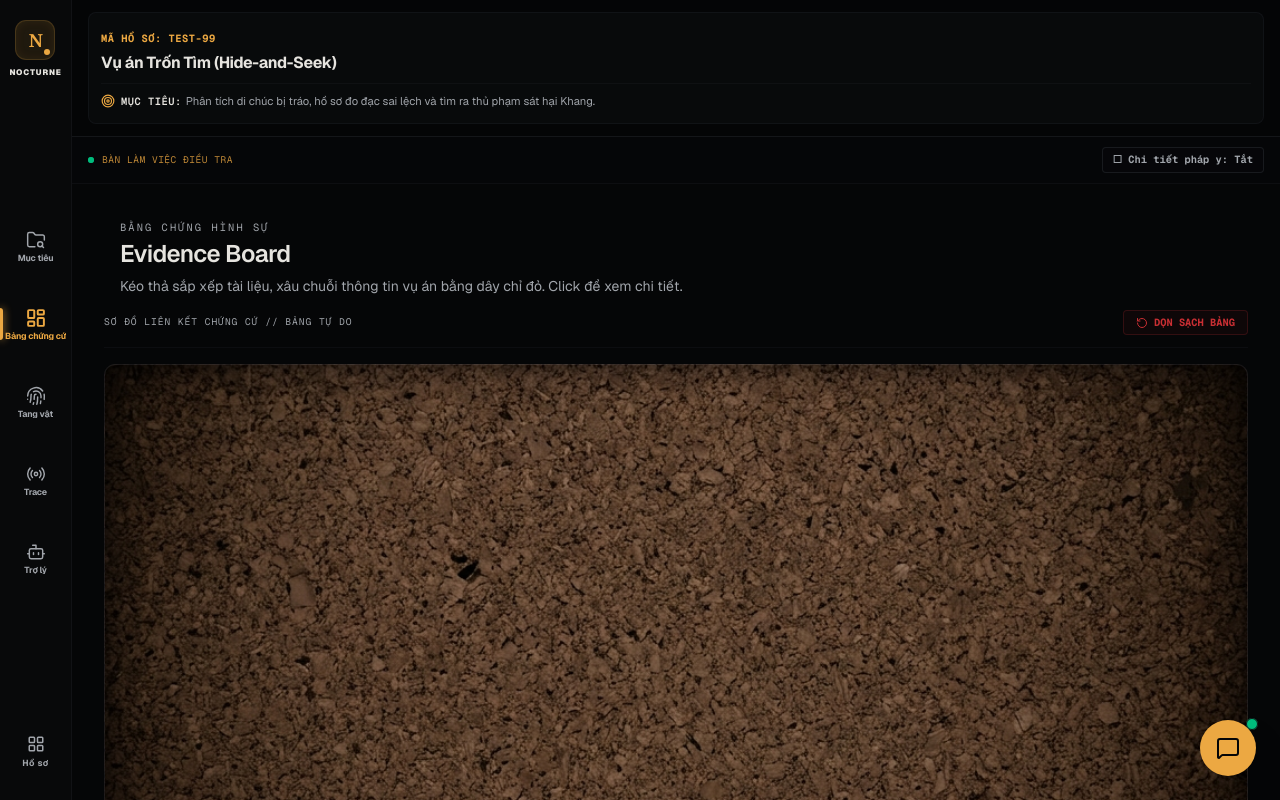
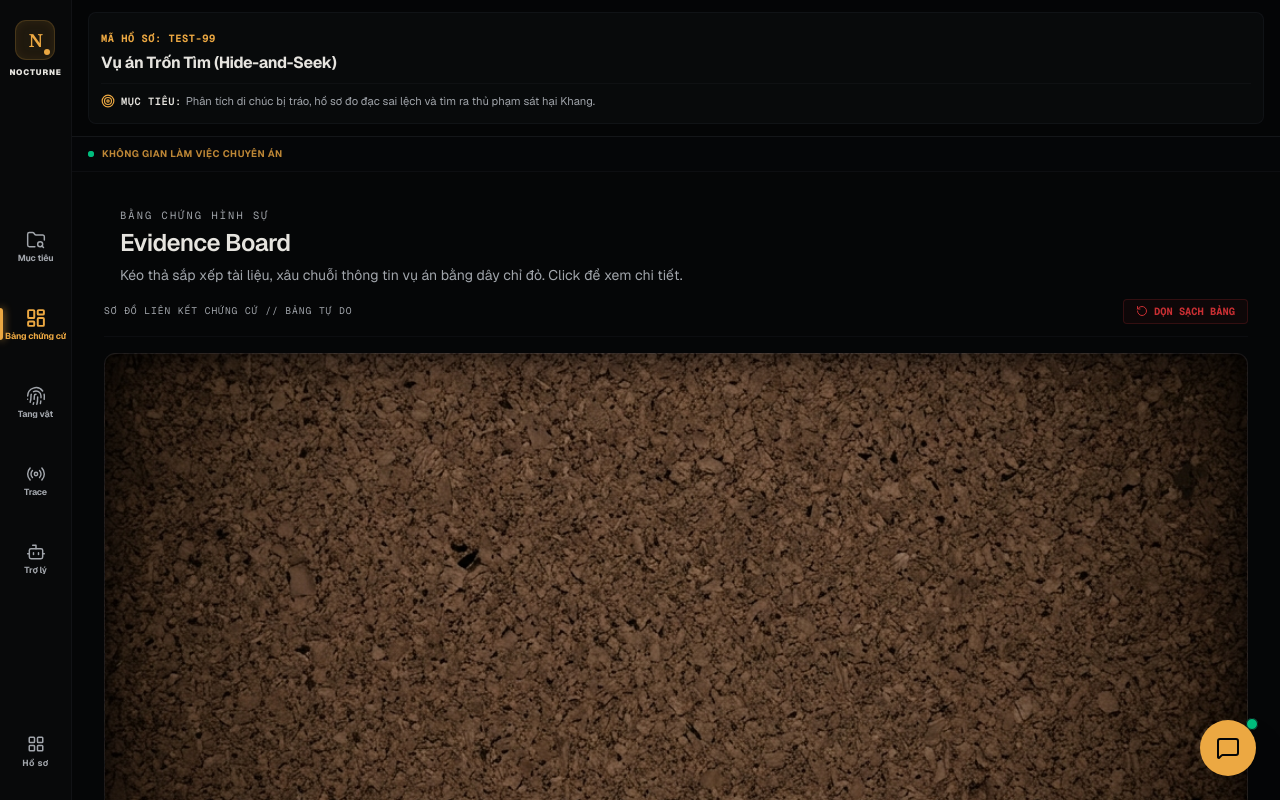
Before and after one commit to dewey97/dect_project, a Next.js app: page /board in a window 1280 px wide. Built offline with nearby package versions, Linux system fonts and the light colour scheme.

Commit message:
feat: completely remove tech details toggle and keep cyber/technical details hidden

```diff
--- a/components/investigation/responsive-layout.tsx
+++ b/components/investigation/responsive-layout.tsx
@@ -46,7 +46,7 @@ export function ResponsiveLayout({
       )}>
 
         {/* COLUMN 0: Left Navigation Sidebar (Desktop only) - Stretches from top to bottom */}
-        {pathname !== '/dashboard' && <LeftActivityBar />}
+        <LeftActivityBar />
 
         {/* Right side content pane wrapping header, toolbar and workspace */}
         <div className="flex-1 flex flex-col h-full overflow-hidden relative">
@@ -54,31 +54,17 @@ export function ResponsiveLayout({
           {pathname !== '/dashboard' && <SystemHeader />}
 
           {/* WORKSPACE TOOLBAR (Only shown on Desktop) */}
-          <div className="hidden lg:flex items-center justify-between border-b border-border/40 py-2.5 px-4 bg-card/10 text-[0.65rem] font-mono select-none z-20">
+          <div className="hidden lg:flex items-center justify-between border-b border-border/40 py-2.5 px-4 bg-card/10 text-[0.65rem] font-sans select-none z-20">
             {/* Left Side: Case Status */}
-            <div className="flex items-center gap-2 text-primary/80 font-mono text-[0.6rem] tracking-wider">
+            <div className="flex items-center gap-2 text-primary/80 text-[0.6rem] tracking-wider font-bold">
               <span className="relative flex size-1.5">
                 <span className="absolute inline-flex h-full w-full animate-ping rounded-full bg-emerald-500 opacity-75"></span>
                 <span className="relative inline-flex rounded-full size-1.5 bg-emerald-500"></span>
               </span>
-              <span>BÀN LÀM VIỆC ĐIỀU TRA</span>
-            </div>
-
-            {/* Right Side: Tech Details Toggle */}
-            <div className="flex items-center gap-4">
-              <button
-                onClick={() => setShowTechDetails(!showTechDetails)}
-                className={cn(
-                  "flex items-center gap-1.5 border rounded px-2.5 py-1 transition-colors cursor-pointer font-bold",
-                  showTechDetails
-                    ? "border-emerald-500/30 bg-emerald-500/5 text-emerald-500"
-                    : "border-border bg-muted/10 text-muted-foreground"
-                )}
-              >
-                {showTechDetails ? '☑ Chi tiết pháp y: Bật' : '☐ Chi tiết pháp y: Tắt'}
-              </button>
+              <span>KHÔNG GIAN LÀM VIỆC CHUYÊN ÁN</span>
             </div>
           </div>
+
 
           {/* MAIN DYNAMIC PAGE WORKSPACE */}
           <div className="relative z-10 flex-1 flex flex-col overflow-hidden">
@@ -154,11 +140,9 @@ export function ResponsiveLayout({
           )}
 
           {/* BOTTOM NAVIGATION BAR (Hidden on Desktop) */}
-          {pathname !== '/dashboard' && (
-            <div className="mt-auto lg:hidden">
-              <BottomNav />
-            </div>
-          )}
+          <div className="mt-auto lg:hidden">
+            <BottomNav />
+          </div>
 
         </div>
 
--- a/components/investigation/settings-context.tsx
+++ b/components/investigation/settings-context.tsx
@@ -16,18 +16,16 @@ const SettingsContext = createContext<SettingsContextType | undefined>(undefined
 export function SettingsProvider({ children }: { children: React.ReactNode }) {
   const [leftSidebarOpen, setLeftSidebarOpen] = useState(true)
   const [rightSidebarOpen, setRightSidebarOpen] = useState(true)
-  const [showTechDetails, setShowTechDetails] = useState(false)
+  const [showTechDetails] = useState(false)
 
   // Load defaults from localStorage if available
   useEffect(() => {
     try {
       const savedLeft = localStorage.getItem('nocturne_leftSidebar')
       const savedRight = localStorage.getItem('nocturne_rightSidebar')
-      const savedTech = localStorage.getItem('nocturne_techDetails')
 
       if (savedLeft !== null) setLeftSidebarOpen(savedLeft === 'true')
       if (savedRight !== null) setRightSidebarOpen(savedRight === 'true')
-      if (savedTech !== null) setShowTechDetails(savedTech === 'true')
     } catch {
       // localStorage not available (SSR)
     }
```
